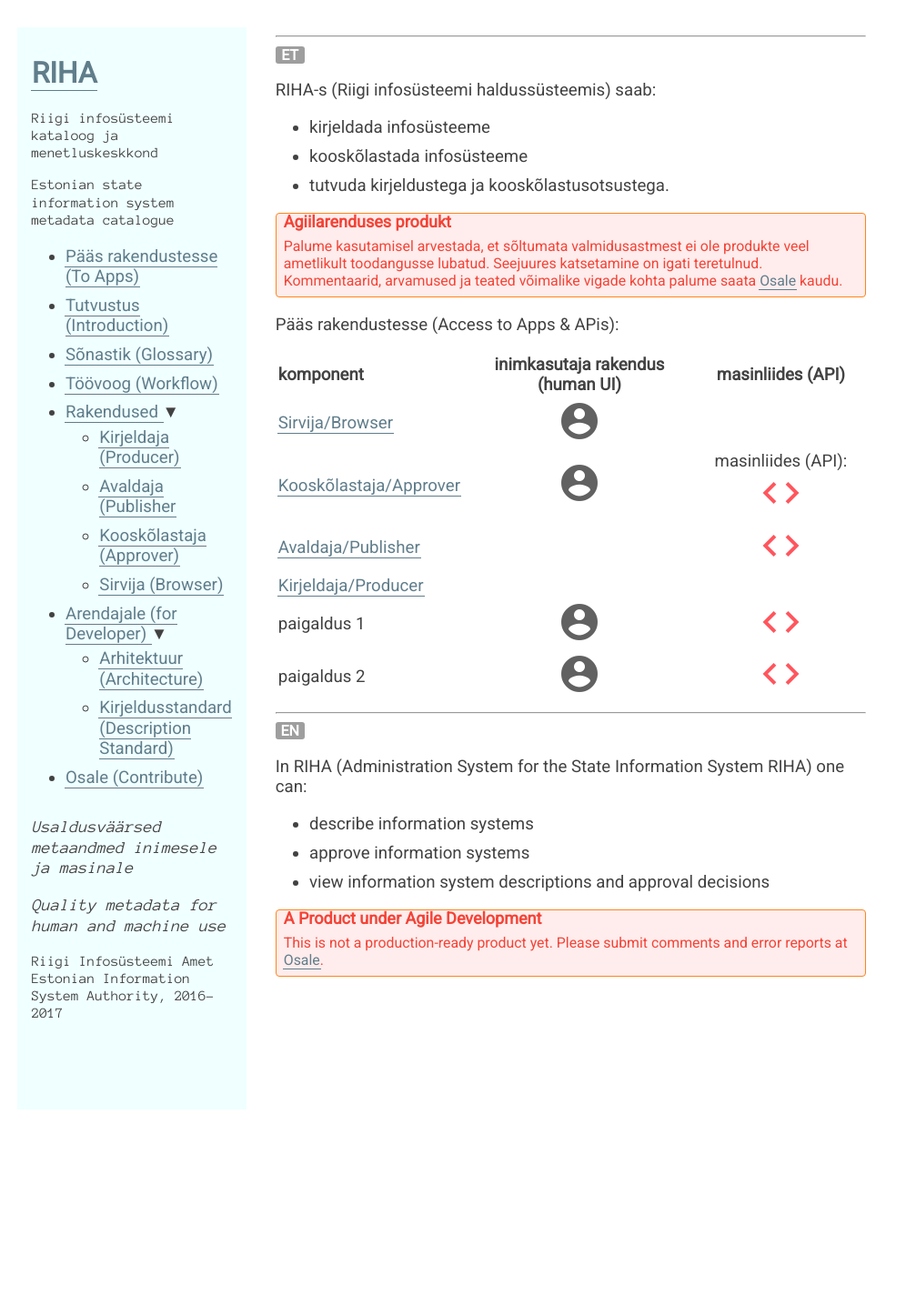
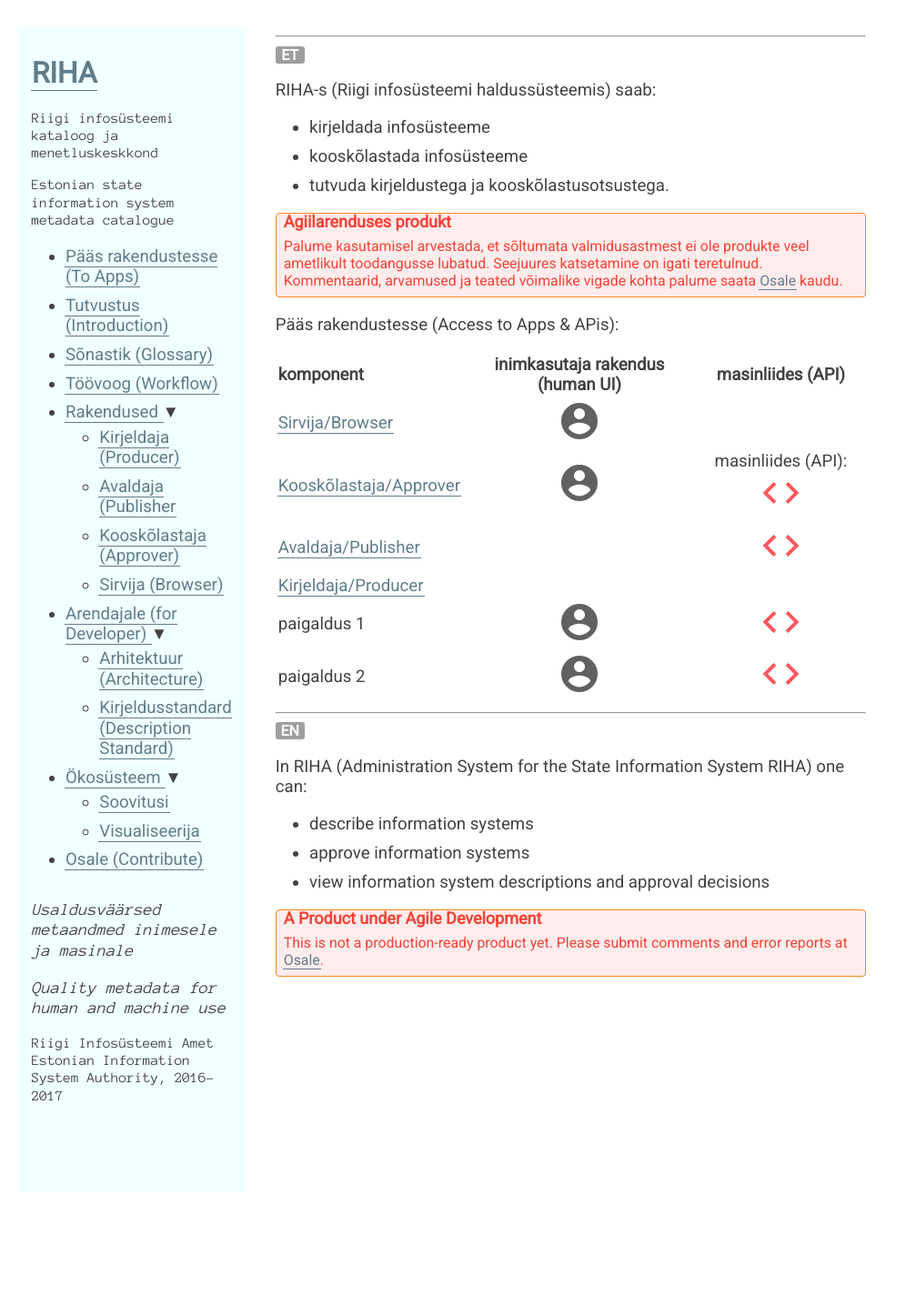
Before and after one commit to e-gov/RIHA-Index, a Jekyll site: the page built from index.md, in a window 1280 px wide. Shown: the whole page at 91% size, without its empty margins (0-996 px from the left). Built offline with Jekyll 4.4.1, drawn with Linux system fonts in a browser that asks for light colours; before the commit the page ends 1344 px from its top, so only the background shows below that.

Commit message:
Update Riba.yml

```diff
--- a/_data/Riba.yml
+++ b/_data/Riba.yml
@@ -28,5 +28,12 @@
     - title: "Kirjeldusstandard (Description Standard)"
       url: "/Kirjeldusstandard"
 
+- title: "Ökosüsteem"
+  categories:
+  - title: "Soovitusi"
+    url: "/Soovitusi"
+  - title: "Visualiseerija"
+    url: "/Visualiseerija"
+
 - title: "Osale (Contribute)"
   url: "/Osale"
```
